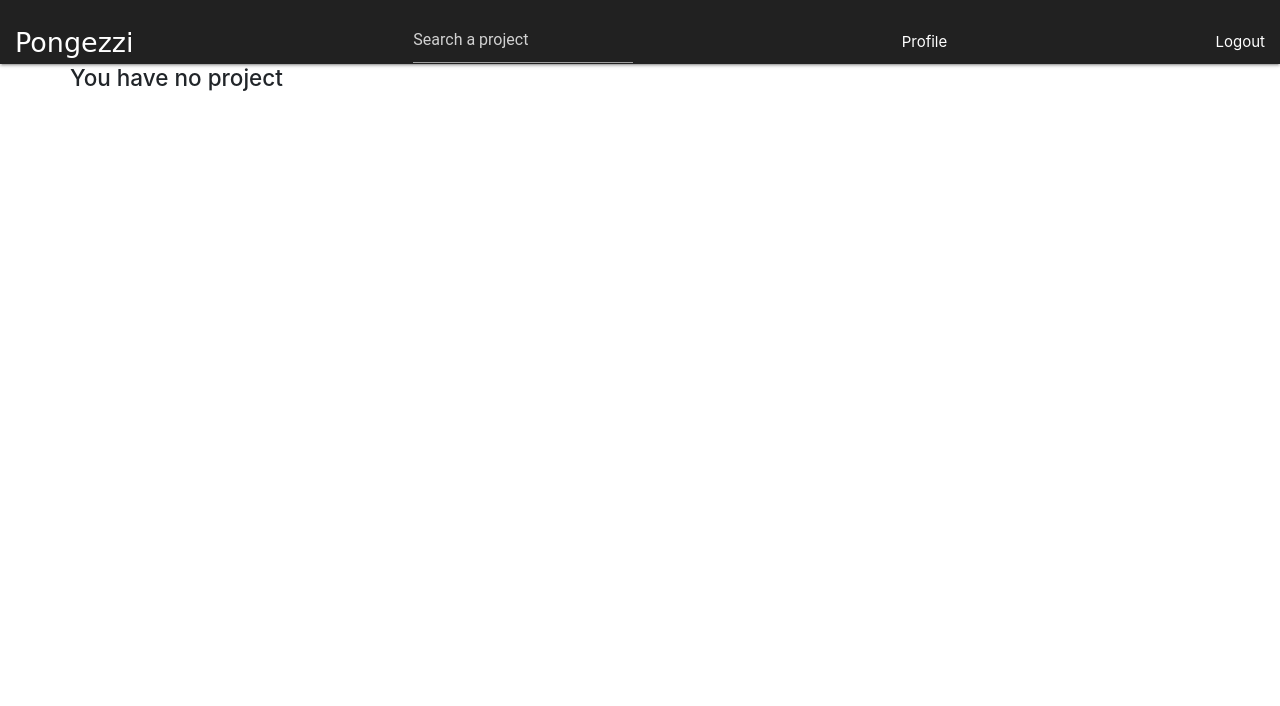
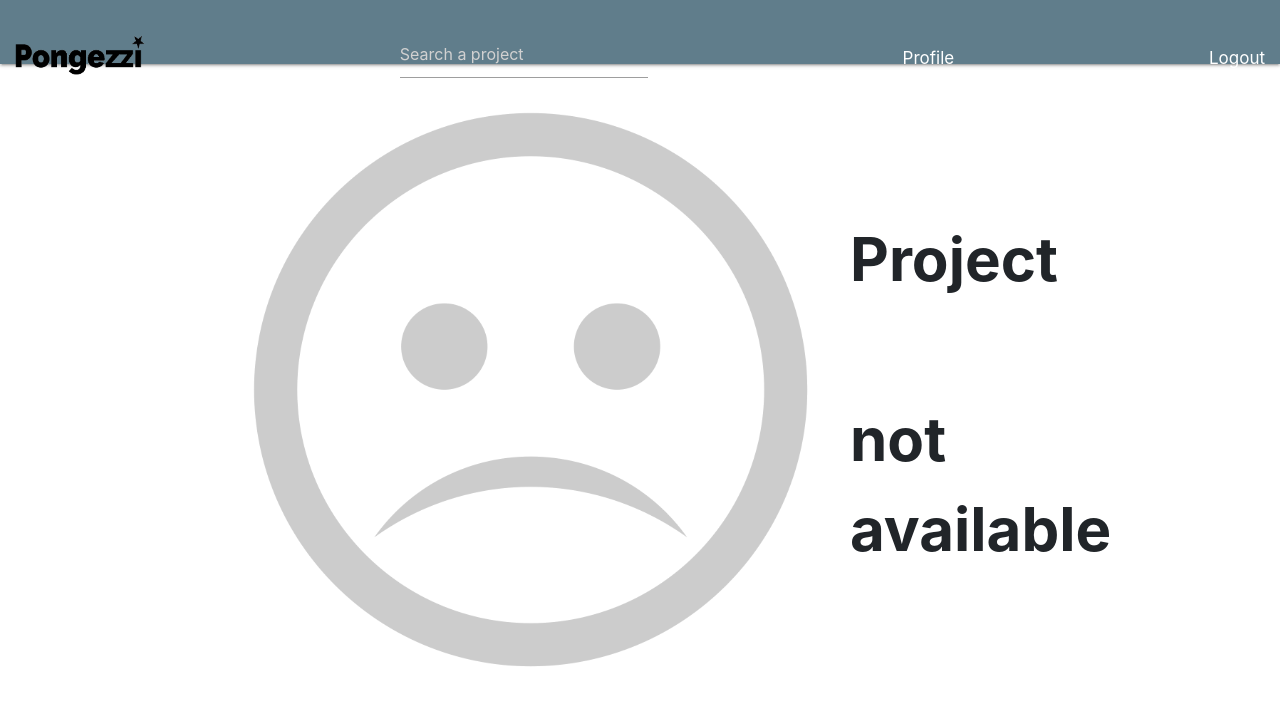
Before and after one commit to duncan-chege/myawards, a Django app: template awards/templates/search.html in a window 1280 px wide. Shown: the top 706 px of the page. Run offline with Django 3.2, Linux system fonts and the light colour scheme; the template is opened without the code that fills it, so the values that code supplies are empty; some libraries are stand-ins or nearby versions.

Commit message:
fix search and navbar

```diff
--- a/awards/static/css/mbase.css
+++ b/awards/static/css/mbase.css
@@ -1,65 +1,22 @@
-.navbar {
-    display: flex;
-    justify-content: space-between;
-    align-items: center;
-    padding: 10px;
-  }
-  .navbar .logo-section {
-    display: flex;
-    align-items: center;
-  }
-  .navbar .logo-section div {
-    align-self: stretch;
-    width: 1px;
-    background: black;
-    margin: 0 20px;
-  }
-  .navbar .icons-section .fa {
-    text-decoration: none;
-    color: inherit;
-    font-size: 2rem;
-    margin: 0 10px;
-  }
-  .navbar .logo {
-    width: 40px;
-  }
+
   .navbar .logoname {
     width: 130px;
     margin-bottom: -1px;
     font-family: 'Grand Hotel', cursive;
-    font-size: 27px;
+    font-size: 20px;
   }
-  .navbar .input-search {
-    padding: 4px;
-    text-align: center;
-    border-radius: 5px;
-    border: 2px solix #ddd;
-    outline: 0;
-    margin-right: 150px;
-  }
-  .navbar .input-search:focus {
-    text-align: left;
-  }
-  .navbar .icons-section .fa{
-    text-decoration: none;
-    color: inherit;
-    font-size: 2rem;
-    margin: 0 10px;
-  }
-  .field-input input {
-    text-align: left;
-    border-radius: 6rem;
-    border: 1px solid #a0a0a0;
-    padding: .6rem 2rem .6rem 1rem;
-    width: 12rem;
-    font-family: 'roboto';
-    transition: .5s;
-  }
- .field-input input:focus {
-    outline: none;
-    border-color: #212121;
-    transition: .5s;
-  }
+
  .search-section{
      margin-bottom: 20px;
  }
+
+ .pongezzi{
+   width:130px;
+   height:100px;
+ }
+ .icons-section{
+   font-size: 17px;
+ }
+ .icons-section a:hover{
+  color: black;
+}
--- /dev/null
+++ b/awards/static/css/search.css
@@ -0,0 +1,17 @@
+.sad{
+    width: 50%;
+    height: 50%;
+    margin-left: 12em;
+    margin-top: 3em;
+    opacity: 0.2;
+}
+.stmnt{
+    margin-top: 150px;
+    float: left;
+    margin-left: 30px;
+    font-size: 60px;
+    font-weight: bolder;
+}
+.card{
+    margin-top: 30px;
+}
--- a/awards/templates/mbase.html
+++ b/awards/templates/mbase.html
@@ -23,9 +23,9 @@
 <body>
 
 
-    <nav class="navbar grey darken-4">
+    <nav class="navbar blue-grey">
         <a href="{% url 'feed' %}">
-            <p class="logoname">Pongezzi</p>
+            <img src='/static/images/pongezzi.png' class="pongezzi" alt="picture">
         </a>
         </section>
 
@@ -36,7 +36,7 @@
         </form>
 
         <section class="icons-section"><a href="{% url 'profile' user.id %}">Profile</a></section>
-        <section class="icons-section2"><a href="{% url 'login' %}">Logout</a></section>
+        <section class="icons-section"><a href="{% url 'login' %}">Logout</a></section>
     </nav>
 
     {% block content %}
--- a/awards/templates/search.html
+++ b/awards/templates/search.html
@@ -3,12 +3,14 @@
 {% block content %}
 {% load static %}
 
+
+<link rel="stylesheet" href="{% static 'css/search.css' %}">
+
 <div class="container">
     <div class="row">
-        {% if projects %}
-        <h4> Found {{projects|length}} of {{message}} </h4>
-        {% else %}
-        <h4> You have no {{message}} project</h4>
+        {% if not projects %}
+        <img src='/static/images/sadface.png' class="sad" alt="picture">
+        <p class="stmnt"> Project<br> <i>{{message}}</i><br> not<br> available</p>
     </div>
     {% endif %}
 
@@ -16,8 +18,18 @@
         {% if projects %}
         {% for p in projects %}
 
-        <div class="col-sm-6">
-            <h4>{{p.title}}</h4>
+        <div class="col-sm-4">
+            <div class="card">
+                <div class="card-image">
+                    <img src="{{p.image_path.url}}">
+                </div>
+                <div class="card-content">
+                    <p>{{p.title}}: {{p.description}}</p>
+                </div>
+                <div class="card-action">
+                    <a href="{% url 'review' p.id %}">Review site</a>
+                </div>
+            </div>
 
             {% endfor %}
             {% endif %}
```
Also changed, not shown: awards/static/images/sadface.png (added), media/search.png (added).
